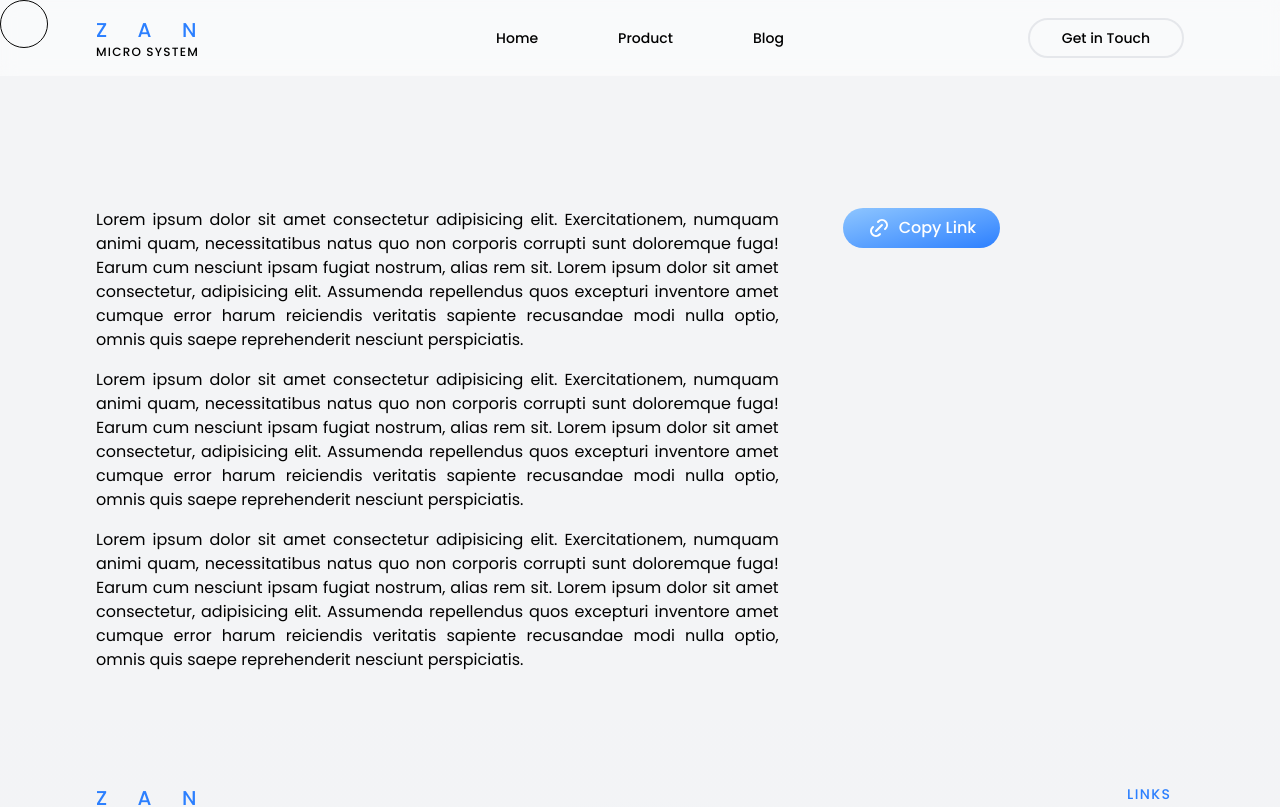
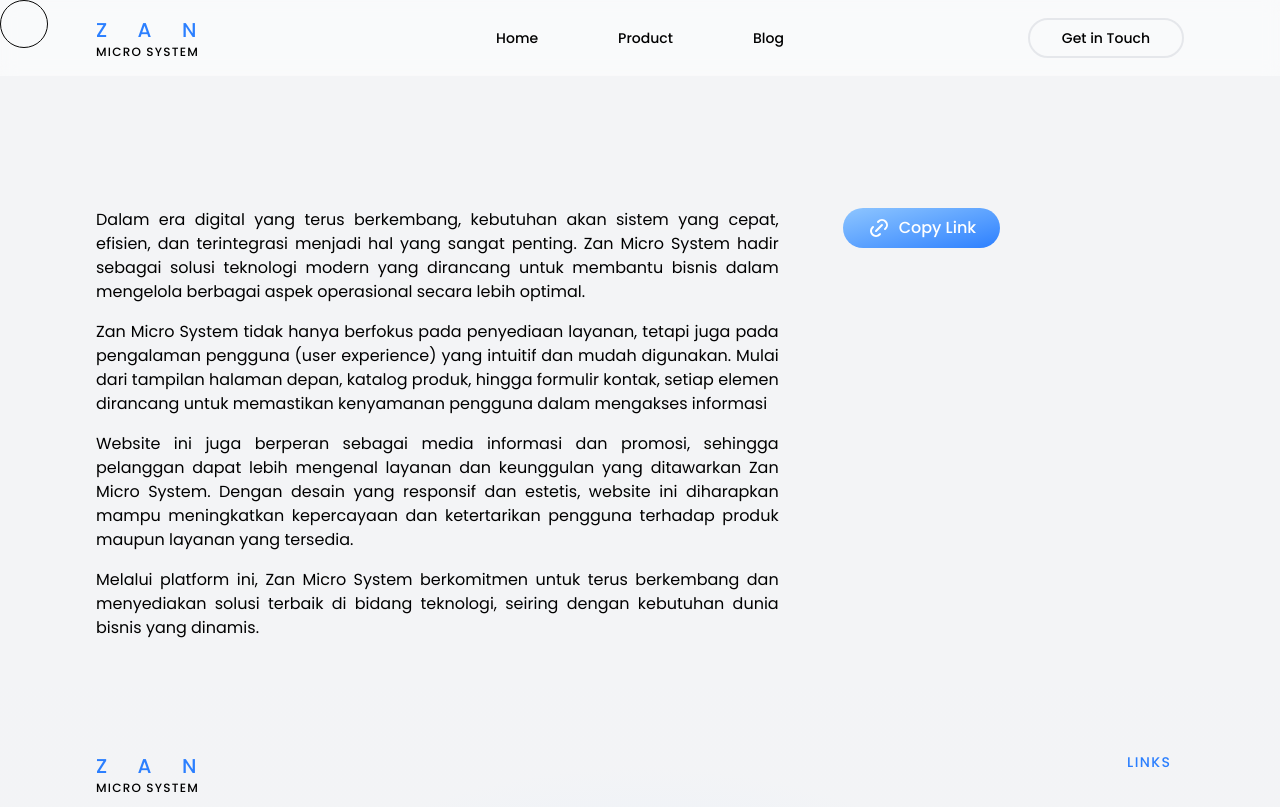
Before and after one commit to al-dioooo/zan-micro-system, a Next.js app: page /post/1 in a window 1280 px wide. Shown: the top 807 px of the page. Built offline with nearby package versions, Linux system fonts and the light colour scheme; no server answers.

Commit message:
Fixing bugs
- Fix link
- Update blog content
- Use JSON for temp data at home page

```diff
--- a/src/pages/index.tsx
+++ b/src/pages/index.tsx
@@ -7,6 +7,8 @@
 import { motion } from "motion/react"
 import Link from "next/link"
 import { useEffect, useState } from "react"
+
+import homeData from "@/temp-data/home.json"
 
 const productAnimationVariants = {
     hover: {
@@ -45,7 +47,7 @@
                         </h2>
 
                         <div className="mt-16 relative w-fit z-[1]">
-                            <a href="" className="font-medium bg-gradient-to-tl from-blue-500 to-blue-300 pl-6 pr-2 py-2 rounded-full text-white inline-flex items-center">Konsultasi<span
+                            <a href="https://wa.me/6285212482977" target="_blank" className="font-medium bg-gradient-to-tl from-blue-500 to-blue-300 pl-6 pr-2 py-2 rounded-full text-white inline-flex items-center">Konsultasi<span
                                 className="bg-white text-blue-500 text-sm px-3 py-1 rounded-full ml-4">Gratis</span></a>
 
                             <div className="absolute pointer-events-none -top-1 -right-1 text-yellow-300">
@@ -106,11 +108,11 @@
                                 <Sparkles strokeWidth={1.5} className="w-8 h-8" />
                             </div>
                             <p className="text-xl font-semibold">
-                                Easy-to-use
+                                {homeData.why[0].title}
                             </p>
                         </div>
                         <p className="text-gray-500 text-justify indent-16">
-                            Kompleksitas pencatatan dan penyusunan laporan keuangan dikemas menjadi sesuatu yang sederhana dan mudah tanpa mengurangi kelengkapan, akurasi, dan keamanan.
+                            {homeData.why[0].description}
                         </p>
                     </div>
 
@@ -120,13 +122,11 @@
                                 <LayersIntersect strokeWidth={1.5} className="w-8 h-8" />
                             </div>
                             <p className="text-xl font-semibold">
-                                Flexible
+                                {homeData.why[1].title}
                             </p>
                         </div>
                         <p className="text-gray-500 text-justify indent-16">
-                            Sistem kami dirancang untuk dapat diterapkan dalam berbagai jenis dan bentuk usaha, serta berbagai skala bisnis.
-
-                            Serta dapat menangani data lintas cabang, lintas perusahaan dan lintas periode.
+                            {homeData.why[1].description}
                         </p>
                     </div>
 
@@ -136,11 +136,11 @@
                                 <Star strokeWidth={1.5} className="w-8 h-8" />
                             </div>
                             <p className="text-xl font-semibold">
-                                Reliable
+                                {homeData.why[2].title}
                             </p>
                         </div>
                         <p className="text-gray-500 text-justify indent-16">
-                            Aplikasi kami menggunakan sistem database modern yang handal dengan skalabilitas serta konkurensi tinggi yang dapat menjamin konsistensi dan integritas data secara handal dan terpercaya.
+                            {homeData.why[2].description}
                         </p>
                     </div>
                 </div>
--- a/src/pages/post/[slug].tsx
+++ b/src/pages/post/[slug].tsx
@@ -37,13 +37,16 @@
                 <div className="flex md:flex-row flex-col justify-between space-y-8 md:space-y-0 md:gap-16">
                     <div className="space-y-4 w-full md:w-2/3">
                         <p className="text-justify">
-                            Lorem ipsum dolor sit amet consectetur adipisicing elit. Exercitationem, numquam animi quam, necessitatibus natus quo non corporis corrupti sunt doloremque fuga! Earum cum nesciunt ipsam fugiat nostrum, alias rem sit. Lorem ipsum dolor sit amet consectetur, adipisicing elit. Assumenda repellendus quos excepturi inventore amet cumque error harum reiciendis veritatis sapiente recusandae modi nulla optio, omnis quis saepe reprehenderit nesciunt perspiciatis.
+                            Dalam era digital yang terus berkembang, kebutuhan akan sistem yang cepat, efisien, dan terintegrasi menjadi hal yang sangat penting. Zan Micro System hadir sebagai solusi teknologi modern yang dirancang untuk membantu bisnis dalam mengelola berbagai aspek operasional secara lebih optimal.
                         </p>
                         <p className="text-justify">
-                            Lorem ipsum dolor sit amet consectetur adipisicing elit. Exercitationem, numquam animi quam, necessitatibus natus quo non corporis corrupti sunt doloremque fuga! Earum cum nesciunt ipsam fugiat nostrum, alias rem sit. Lorem ipsum dolor sit amet consectetur, adipisicing elit. Assumenda repellendus quos excepturi inventore amet cumque error harum reiciendis veritatis sapiente recusandae modi nulla optio, omnis quis saepe reprehenderit nesciunt perspiciatis.
+                            Zan Micro System tidak hanya berfokus pada penyediaan layanan, tetapi juga pada pengalaman pengguna (user experience) yang intuitif dan mudah digunakan. Mulai dari tampilan halaman depan, katalog produk, hingga formulir kontak, setiap elemen dirancang untuk memastikan kenyamanan pengguna dalam mengakses informasi
                         </p>
                         <p className="text-justify">
-                            Lorem ipsum dolor sit amet consectetur adipisicing elit. Exercitationem, numquam animi quam, necessitatibus natus quo non corporis corrupti sunt doloremque fuga! Earum cum nesciunt ipsam fugiat nostrum, alias rem sit. Lorem ipsum dolor sit amet consectetur, adipisicing elit. Assumenda repellendus quos excepturi inventore amet cumque error harum reiciendis veritatis sapiente recusandae modi nulla optio, omnis quis saepe reprehenderit nesciunt perspiciatis.
+                            Website ini juga berperan sebagai media informasi dan promosi, sehingga pelanggan dapat lebih mengenal layanan dan keunggulan yang ditawarkan Zan Micro System. Dengan desain yang responsif dan estetis, website ini diharapkan mampu meningkatkan kepercayaan dan ketertarikan pengguna terhadap produk maupun layanan yang tersedia.
+                        </p>
+                        <p className="text-justify">
+                            Melalui platform ini, Zan Micro System berkomitmen untuk terus berkembang dan menyediakan solusi terbaik di bidang teknologi, seiring dengan kebutuhan dunia bisnis yang dinamis.
                         </p>
                     </div>
 
--- /dev/null
+++ b/src/temp-data/home.json
@@ -0,0 +1,16 @@
+{
+    "why": [
+        {
+            "title": "Easy to Use",
+            "description": "Kompleksitas pencatatan dan penyusunan laporan keuangan dikemas menjadi sesuatu yang sederhana dan mudah tanpa mengurangi kelengkapan, akurasi, dan keamanan."
+        },
+        {
+            "title": "Flexible",
+            "description": "Sistem kami dirancang untuk dapat diterapkan dalam berbagai jenis dan bentuk usaha, serta berbagai skala bisnis. Serta dapat menangani data lintas cabang, lintas perusahaan dan lintas periode."
+        },
+        {
+            "title": "Reliable",
+            "description": "Aplikasi kami menggunakan sistem database modern yang handal dengan skalabilitas serta konkurensi tinggi yang dapat menjamin konsistensi dan integritas data secara handal dan terpercaya."
+        }
+    ]
+}
```
